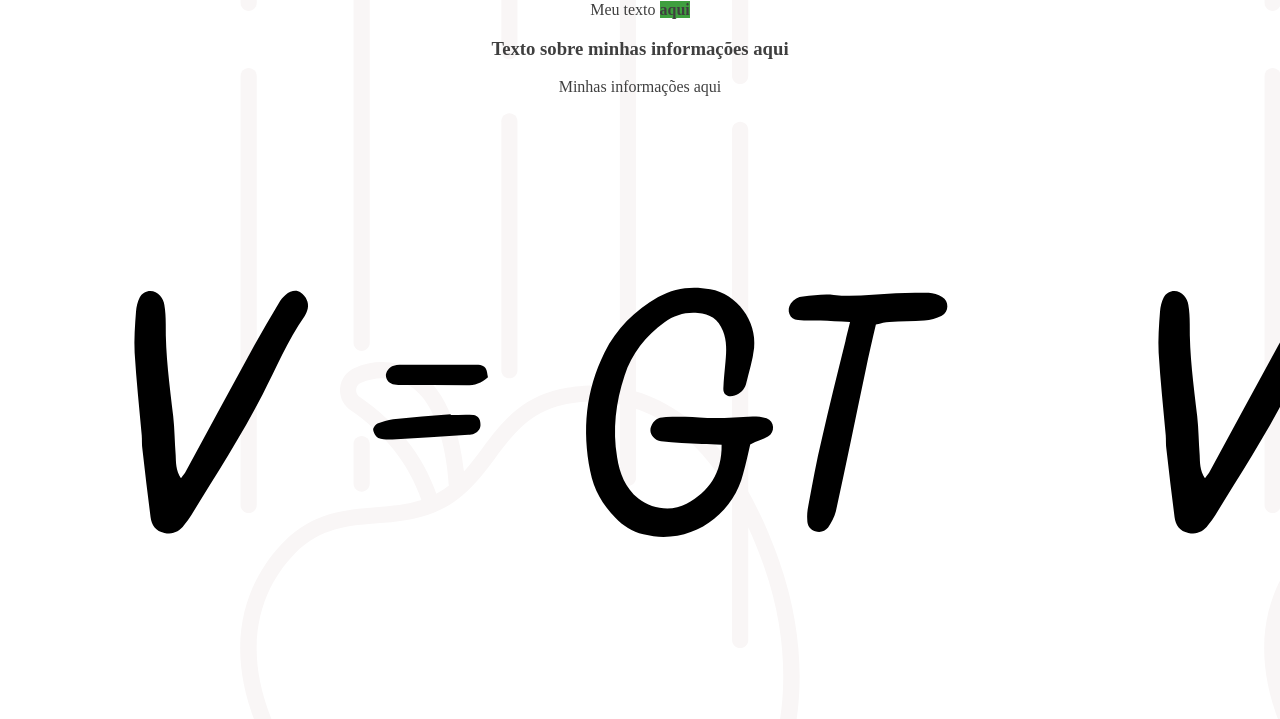
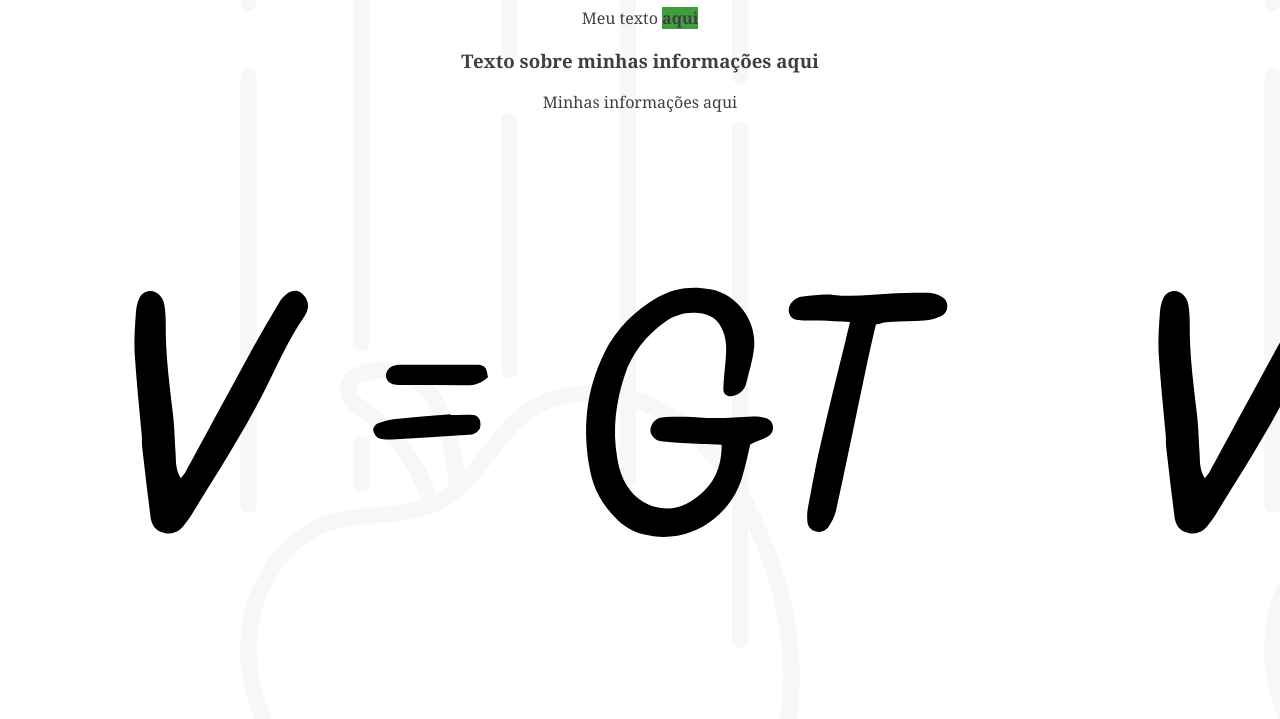
Before and after one commit to Dev-ev-v/My_Site, a plain HTML site: page index.html in a window 1280 px wide. Shown: the part 81-800 px from the top of the page. Drawn offline with Linux system fonts and the light colour scheme.

Commit message:
Update style.css

```diff
--- a/style.css
+++ b/style.css
@@ -1,7 +1,8 @@
 body {
-  background-image: url("v=gt.png");
+  background-image: url('v=gt.png');
   text-align: center;
-  opacity: 75%;
+  opacity: 0.75;
+  font-family: Georgia;
 }
 span {
   background-color: green;
@@ -11,3 +12,6 @@ span {
   color: red;
   border: solid black 1px;
 }
+p:hover {
+  color: orange;
+}
```
